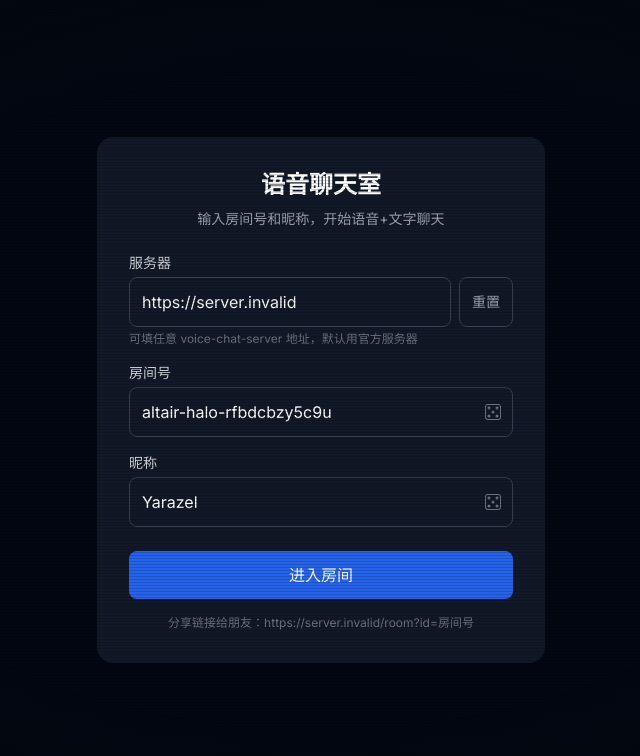
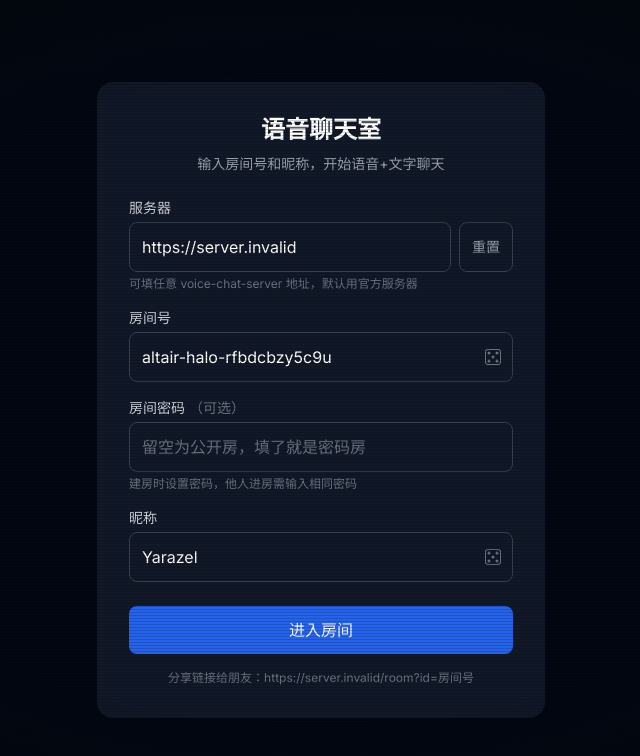
Before and after one commit to icodelife/free4chat, a Next.js app in the folder app/: page / in a window 1280 px wide. Shown: the top 756 px of the page, without its empty margins (319-959 px from the left). Built offline with nearby package versions, Linux system fonts and the light colour scheme; no server answers.

Commit message:
主页加密码输入框，支持密码房

```diff
--- a/app/src/pages/index.tsx
+++ b/app/src/pages/index.tsx
@@ -44,6 +44,7 @@ export default function Home() {
   const [roomName, setRoomName] = useState<string>("")
   const [nickName, setNickName] = useState<string>("")
   const [serverUrl, setServerUrl] = useState<string>(DEFAULT_SERVER)
+  const [password, setPassword] = useState<string>("")
 
   useEffect(() => {
     setRoomName(generateRoomName())
@@ -58,8 +59,13 @@ export default function Home() {
       if (typeof window !== "undefined") {
         saveRoomToLocalStorage(roomName, nickName)
         localStorage.setItem("voice-chat-server-url", serverUrl)
-        // 把服务器地址存到 session，供房间页使用
+        // 把服务器地址和密码存到 session，供房间页使用
         sessionStorage.setItem("voice-chat-server-url", serverUrl)
+        if (password) {
+          sessionStorage.setItem("voice-chat-room-password", password)
+        } else {
+          sessionStorage.removeItem("voice-chat-room-password")
+        }
       }
       router.push(`/room?id=${encodeURIComponent(roomName)}`)
     }
@@ -117,6 +123,25 @@ export default function Home() {
           </div>
         </div>
 
+        <div className="mb-4">
+          <label className="mb-1 block text-sm text-gray-300">
+            房间密码 <span className="text-gray-500">（可选）</span>
+          </label>
+          <input
+            type="password"
+            className={inputClasses}
+            value={password}
+            onChange={(e) => setPassword(e.target.value)}
+            placeholder="留空为公开房，填了就是密码房"
+            onKeyDown={(e) => {
+              if (e.key === "Enter") go()
+            }}
+          />
+          <p className="mt-1 text-xs text-gray-500">
+            建房时设置密码，他人进房需输入相同密码
+          </p>
+        </div>
+
         <div className="mb-6">
           <label className="mb-1 block text-sm text-gray-300">昵称</label>
           <div className="relative">
```
Also changed, not shown: app/src/hooks/useSfuChatRoom.ts (+17 -3 lines).
